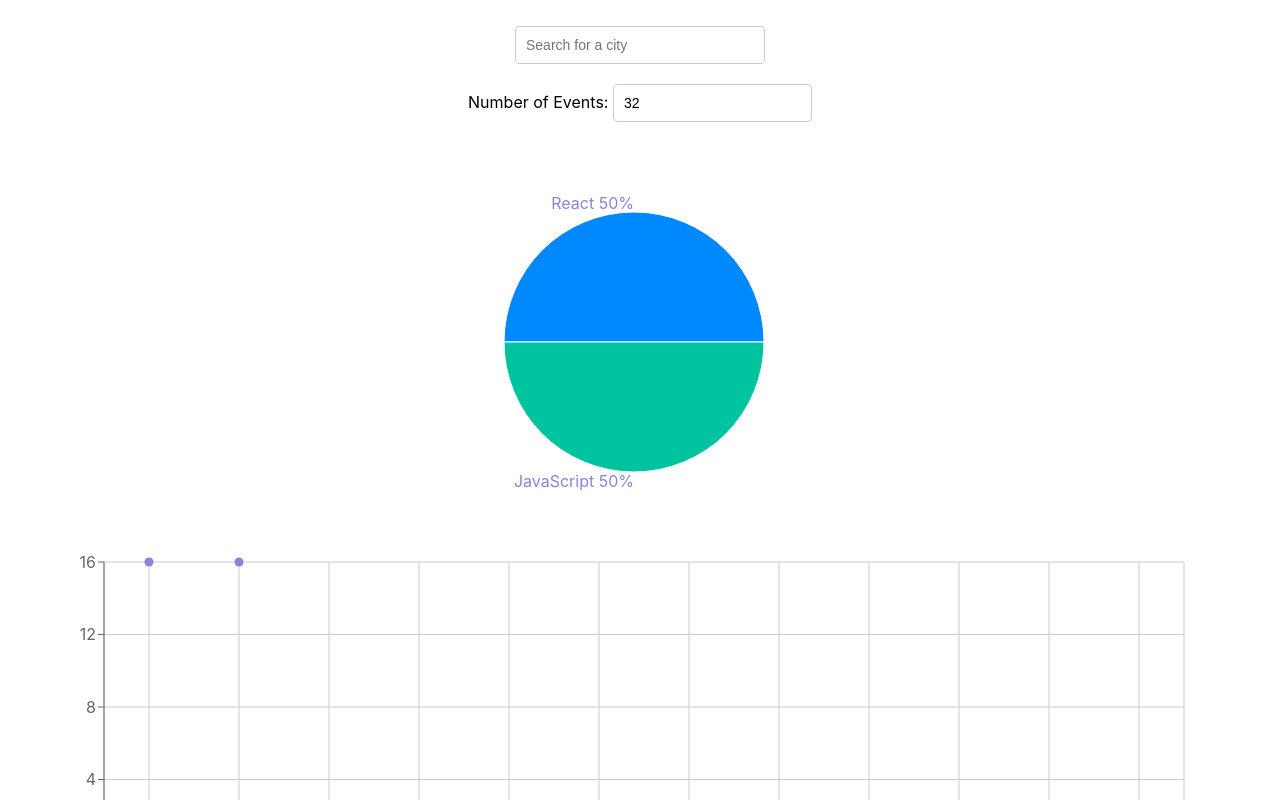
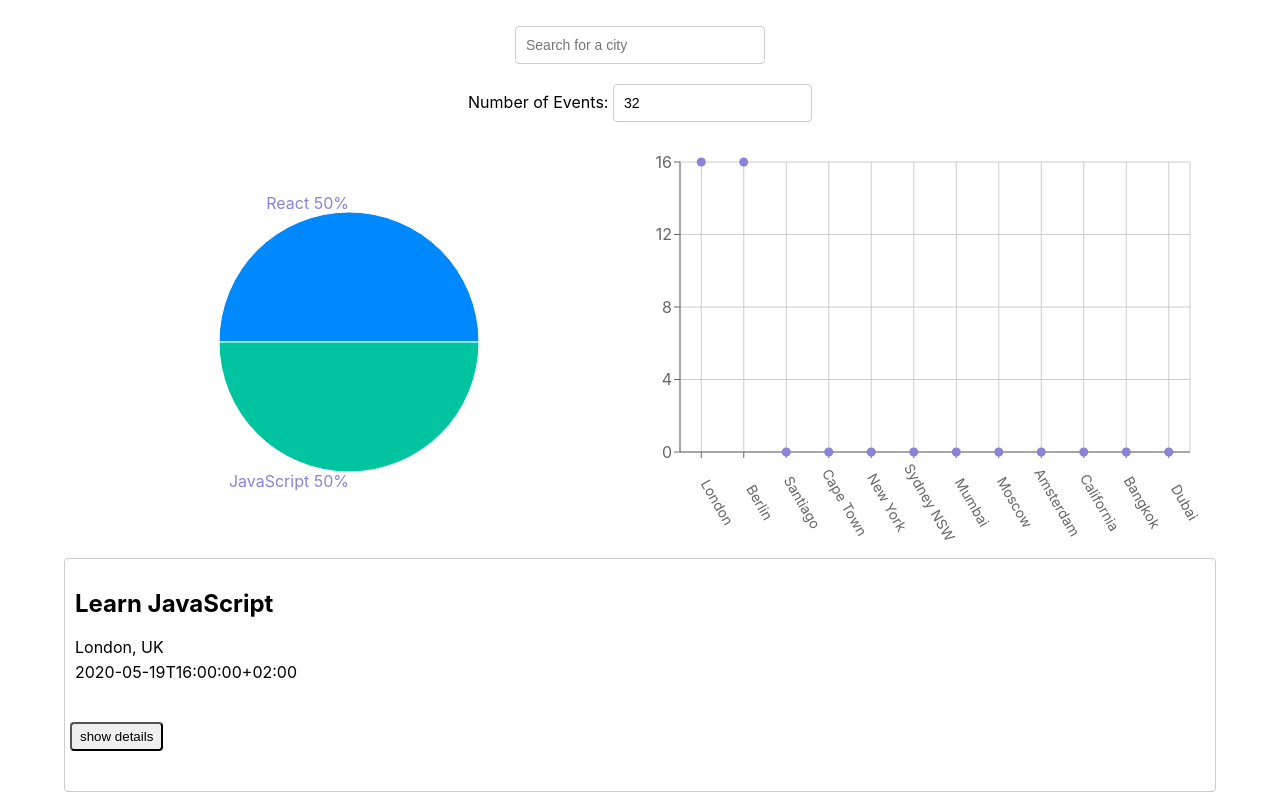
Before and after one commit to Alicja-in-Wonderland/meet, a React (Create React App) app: page / in a window 1280 px wide. Shown: the top 800 px of the page. Built offline with nearby package versions, Linux system fonts and the light colour scheme; what atatus-spa would draw is missing.

Commit message:
Adds a grid display to charts

```diff
--- a/src/App.css
+++ b/src/App.css
@@ -95,3 +95,15 @@
   width: 250px;
   z-index: 1000;
 }
+
+.charts-container {
+  display: grid;
+  grid-template-columns: 1fr 1fr;
+}
+
+@media (max-width: 768px) {
+  .charts-container {
+    display: grid;
+    grid-template-columns: 1fr;
+  }
+}
```
